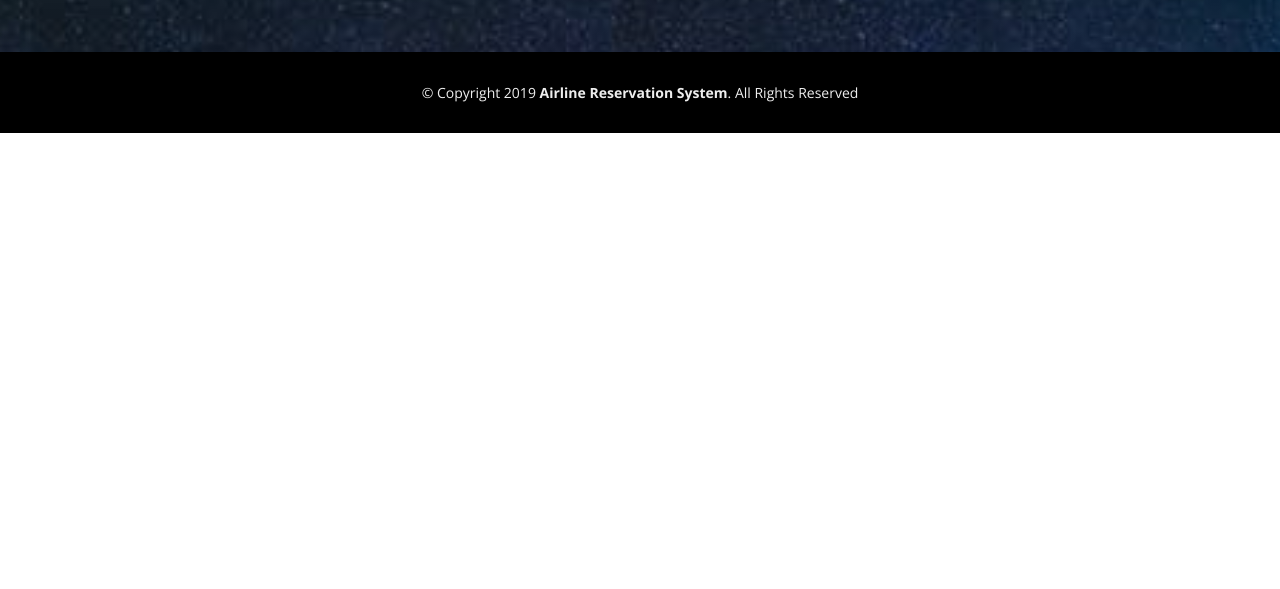
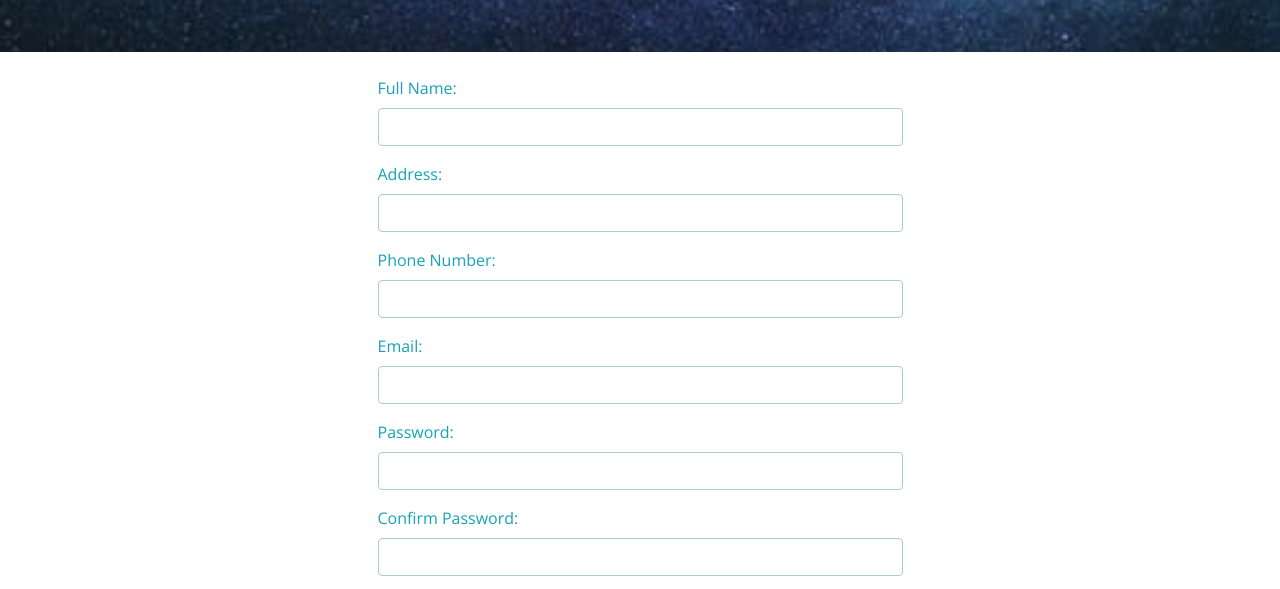
Before and after one commit to maharjansumina/AirlineReservationSystem-Frontend, a plain HTML site: page signup.html in a window 1280 px wide. Shown: the part 209-798 px from the top of the page. Drawn offline with nearby package versions, Linux system fonts and the light colour scheme.

Commit message:
Login and Sign Up Design  Added.

```diff
--- a/signup.html
+++ b/signup.html
@@ -50,6 +50,48 @@
         <h1>Sign Up</h1>
         </div>
     </section><!-- #call-to-action -->
+    <br>
+      <div class="container">
+          <div id="login-row" class="row justify-content-center align-items-center">
+              <div id="login-column" class="col-md-6">
+                  <div id="login-box" class="col-md-12">
+                      <form id="login-form" class="form" action="" method="post">
+                        <div class="form-group">
+                            <label class="text-info">Full Name:</label><br>
+                            <input type="text" name="fullname" class="form-control">
+                          </div>
+                          <div class="form-group">
+                            <label class="text-info">Address:</label><br>
+                            <input type="text" name="address" class="form-control">
+                          </div>
+                          <div class="form-group">
+                            <label class="text-info">Phone Number:</label><br>
+                            <input type="text" name="phone" class="form-control">
+                           </div>
+                          <div class="form-group">
+                              <label class="text-info">Email:</label><br>
+                              <input type="text" name="email" class="form-control">
+                          </div>
+                          <div class="form-group">
+                              <label class="text-info">Password:</label><br>
+                              <input type="text" name="password" class="form-control">
+                          </div>
+                          <div class="form-group">
+                            <label class="text-info">Confirm Password:</label><br>
+                            <input type="text" name="conpassword" class="form-control">
+                          </div>
+                          <div class="form-group">
+                              <input type="submit" name="submit" class="btn btn-info btn-md" value="submit">
+                          </div>
+                          <div id="login-link" class="text-right">
+                              <a href="login.html" class="text-info">Already had acounts?<strong>Login here</strong></a>
+                          </div>
+                      </form>
+                  </div>
+              </div>
+          </div>
+      </div>
+      <br>
 
 
 </body>
```
Also changed, not shown: login.html (+1 -1 lines).
